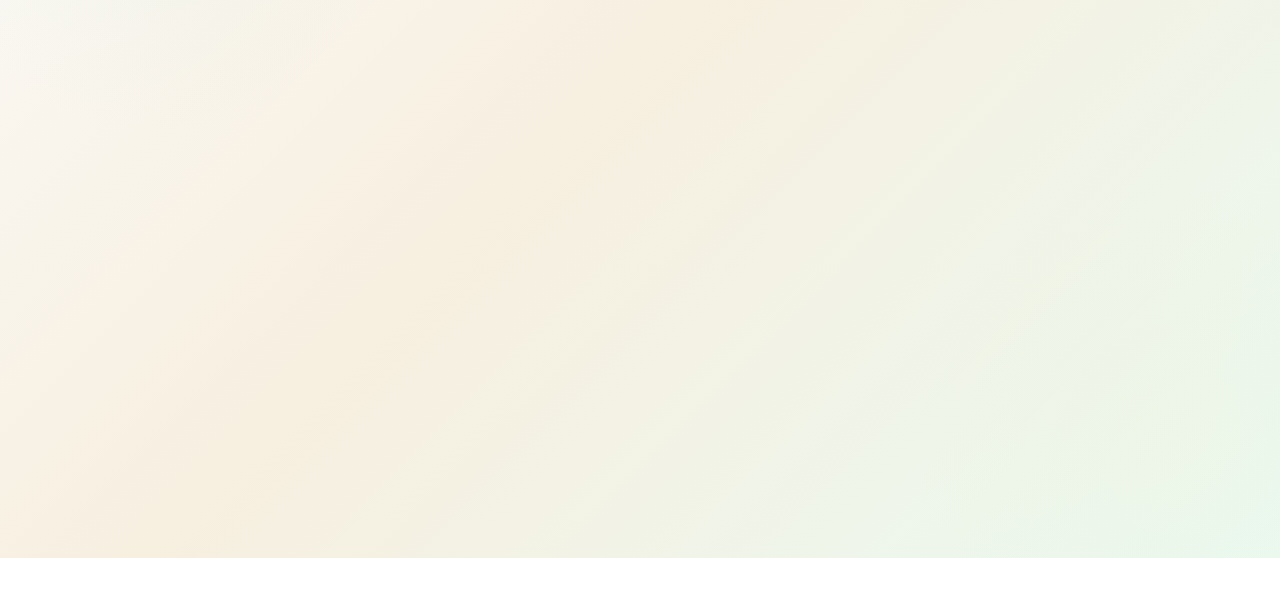
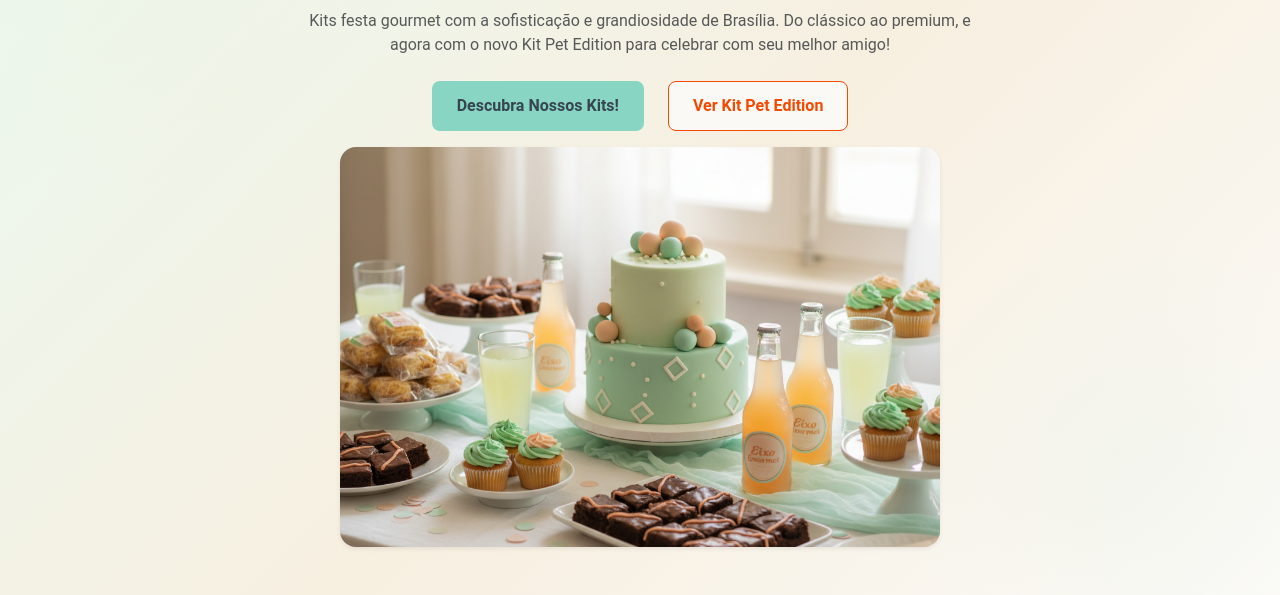
Before and after one commit to Karen0nog/Eixo-Gourmet, a plain HTML site: page frontend/index.html in a window 1280 px wide. Shown: the part 242-837 px from the top of the page. Before the commit the page ends 800 px from the top, so only its background shows below. Drawn offline with nearby package versions, Linux system fonts and the light colour scheme.

Commit message:
feat(hero): implementar seção hero com preview de kits e animações

```diff
--- /dev/null
+++ b/frontend/css/hero.css
@@ -0,0 +1,73 @@
+.hero-section {
+  background-color: var(--off-white);
+  background-image: radial-gradient(
+      circle at 88% 82%,
+      var(--grad-accent-a) 0%,
+      transparent 18%
+    ),
+    radial-gradient(circle at 8% 14%, var(--grad-accent-b) 0%, transparent 20%),
+    linear-gradient(
+      315deg,
+      var(--grad-1) 0%,
+      var(--grad-2) 45%,
+      var(--grad-3) 100%
+    );
+  background-repeat: no-repeat;
+  background-size: cover;
+  background-position: center;
+}
+
+.hero-image-container {
+  position: relative;
+  border-radius: 1rem;
+  overflow: hidden;
+  box-shadow: 0 20px 25px var(--box-shadow);
+  width: 100%;
+  height: 400px;
+}
+
+.btn-primary-custom {
+  background-color: var(--mint-green);
+  color: var(--color-dark);
+  font-weight: 600;
+  padding: 0.75rem 1.5rem;
+  border-radius: 0.5rem;
+  transition: background-color 0.3s;
+}
+
+.btn-primary-custom:hover {
+  background-color: var(--chart-2);
+  color: var(--white);
+  border-color: var(--color-primary);
+}
+
+.btn-outline-custom {
+  border: 1px solid var(--chart-1);
+  color: var(--chart-1);
+  font-weight: 600;
+  padding: 0.75rem 1.5rem;
+  border-radius: 0.5rem;
+  background-color: var(--primary-foreground);
+  transition: background-color 0.3s;
+}
+
+.btn-outline-custom:hover {
+  background-color: var(--chart-1);
+  color: var(--white);
+}
+
+.kit-preview{
+    margin-top: 1rem;
+}
+
+.kit-preview img {
+  opacity: 0;
+  transform: translate(-50%, -50%) scale(0.98);
+  transition: opacity 200ms ease, transform 200ms ease;
+  pointer-events: none;
+}
+.kit-preview img.visible {
+  opacity: 1;
+  transform: translate(-50%, -50%) scale(1);
+  pointer-events: auto;
+}
--- a/frontend/css/main.css
+++ b/frontend/css/main.css
@@ -1,3 +1,5 @@
+@import url('/frontend/css/hero.css');
+
 :root {
   --white: #ffffff;
   --black: #000000;
@@ -89,6 +91,10 @@ body {
   background-size: cover;
 }
 
+.header-section {
+  margin-bottom: 0;
+}
+
 .navbar {
   padding: 12px 0;
   background-color: var(--mint-green);
@@ -150,16 +156,16 @@ body {
   gap: 8px;
   color: var(--eixo-gourmet-text-secondary);
   background-color: var(--cart-btn-bg);
-  border: 1px solid var(--cart-btn-border);
+  border: 1px solid var(--chart-2);
   font-weight: 700;
   box-shadow: var(--shadow);
   transition: transform 0.12s ease
 }
 
 .cart-btn:hover {
-  background-color: var(--muted-foreground);
+  background-color: var(--chart-2);
   color: var(--white);
-  border: 1px solid var(--cart-btn-border);
+  border: 1px solid var(--white);
 }
 
 .cart-badge {
@@ -175,6 +181,22 @@ body {
   font-size: 0.75rem;
   color: var(--white);
   background: var(--chart-1);
-  border-radius: 999px;
-  box-shadow: 0 2px 6px var(--box-shadow);
+  border-radius: 50%;
 }
+
+.novidade-strip{
+  width: 100%;
+  background: var(--chart-1);
+  padding: 0.6rem 0;
+  box-shadow: 0 1px 0 var(--box-shadow);
+  position: relative;
+}
+
+.novidade-content{
+  display: flex;
+  align-items: center;
+  justify-content: center;
+  gap: .6rem;
+  font-weight: 600;
+  color: var(--white);
+}
--- a/frontend/index.html
+++ b/frontend/index.html
@@ -17,6 +17,8 @@
 </head>
 
 <body>
+
+    <!-- HEADER -->
     <header class="header-section">
         <nav class="navbar navbar-expand-lg">
             <div class="container-fluid">
@@ -35,7 +37,7 @@
                         <button class="btn cart-btn position-relative" type="button" aria-label="Faça sua encomenda">
                             <i class="fa fa-shopping-cart" aria-hidden="true"></i>
                             <span class="ms-2">Faça sua encomenda</span>
-                            <span class="cart-badge" aria-hidden="true">2</span>
+                            <span class="cart-badge" aria-hidden="true">0</span>
                         </button>
                     </div>
                 </div>
@@ -43,6 +45,42 @@
         </nav>
     </header>
 
+
+    <!-- HERO -->
+    <section class="hero-section">
+        <div class="novidade-strip">
+            <div class="container">
+                <div class="novidade-content">
+                    <span>NOVIDADE: Kit Festa Pet Edition!</span>
+                </div>
+            </div>
+        </div>
+        <div class="container p-5 px-4 px-sm-6 px-lg-8">
+            <div class="row justify-content-center">
+                <div class="col-lg-8 text-center">
+
+                    <h1 class="hero-title my-3">Sua Celebração na Medida Certa!</h1>
+                    <p class="text-muted mx-auto p-2">
+                        Kits festa gourmet com a sofisticação e grandiosidade de Brasília.
+                        Do clássico ao premium, e agora com o novo Kit Pet Edition para celebrar
+                        com seu melhor amigo!
+                    </p>
+                    <div class="d-flex justify-content-center gap-4 mt-3">
+                        <a href="#" class="btn btn-primary-custom">Descubra Nossos Kits!</a>
+                        <a href="#" class="btn btn-outline-custom">Ver Kit Pet Edition</a>
+                    </div>
+                </div>
+            </div>
+            <div class="kit-preview position-relative overflow-hidden rounded-4 shadow-sm mx-auto"
+                style="max-width:600px; height:400px;">
+                <img id="partyKit" src="images/kit_festa.png"
+                    class="position-absolute top-50 start-50 translate-middle img-fluid" alt="Mesa com Kit Festa">
+                <img id="partyPetKit" src="images/pet-festa(2).png"
+                    class="position-absolute top-50 start-50 translate-middle img-fluid" alt="Mesa com Kit Festa Pet">
+            </div>
+        </div>
+    </section>
+
     <!-- Bootstrap JS Bundle -->
     <script src="https://cdn.jsdelivr.net/npm/bootstrap@5.3.3/dist/js/bootstrap.bundle.min.js"></script>
     <script src="js/main.js"></script>
--- a/frontend/js/main.js
+++ b/frontend/js/main.js
@@ -0,0 +1,29 @@
+document.addEventListener("DOMContentLoaded", function () {
+  const primaryButton = document.querySelector(".btn-primary-custom");
+  const outlineButton = document.querySelector(".btn-outline-custom");
+
+  const partyKitImage = document.querySelector("#partyKit");
+  const partyPetKitImage = document.querySelector("#partyPetKit");
+
+  if (!primaryButton || !outlineButton || !partyKitImage || !partyPetKitImage)
+    return;
+
+  function show(img) {
+    img.classList.add("visible");
+  }
+  function hide(img) {
+    img.classList.remove("visible");
+  }
+
+  show(partyKitImage);
+  hide(partyPetKitImage);
+
+  outlineButton.addEventListener("pointerenter", function () {
+    show(partyPetKitImage);
+    hide(partyKitImage);
+  });
+  outlineButton.addEventListener("pointerleave", function () {
+    hide(partyPetKitImage);
+    show(partyKitImage);
+  });
+});
```
Also changed, not shown: frontend/images/logo-eixo-gourmet.png.
